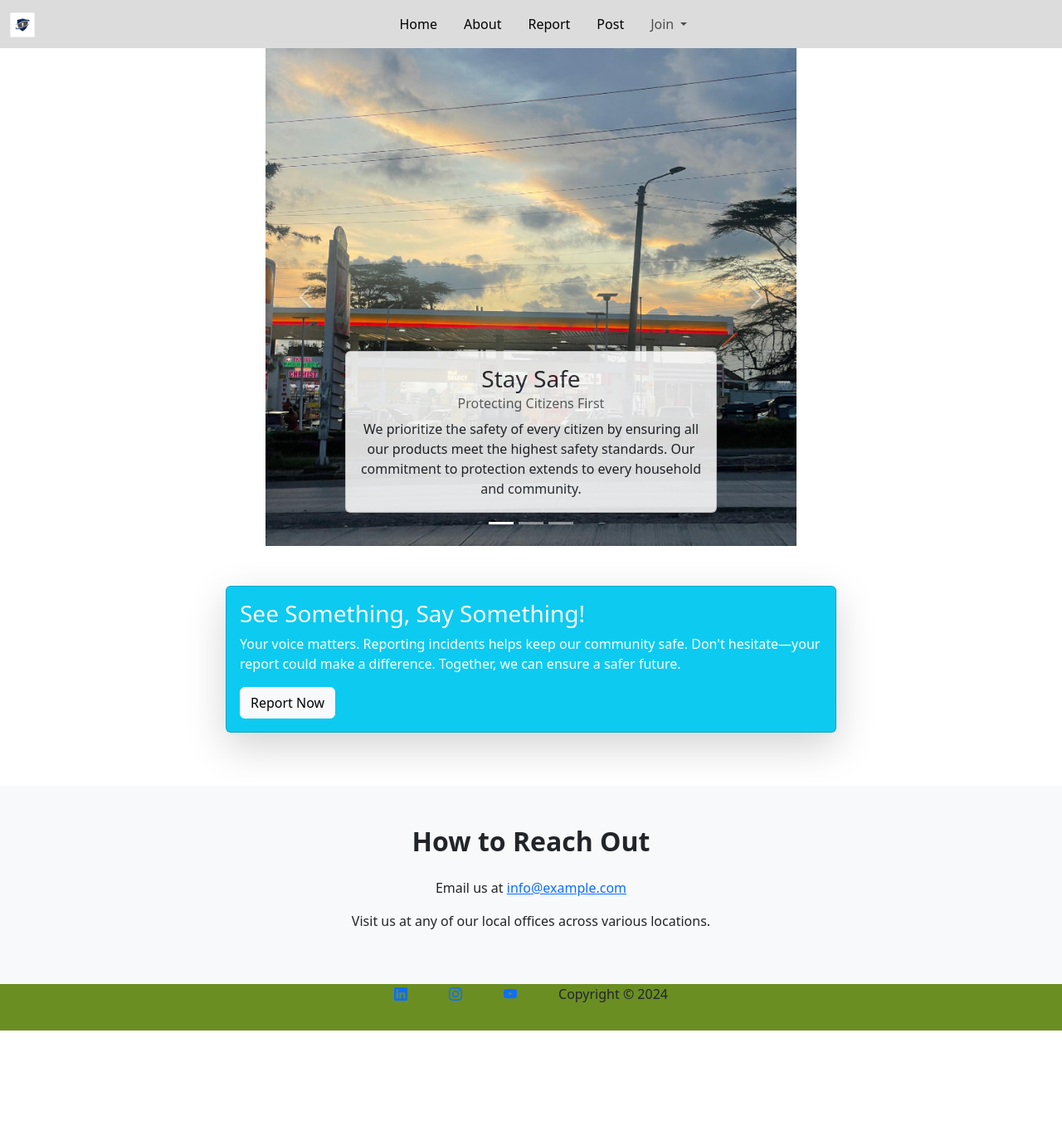
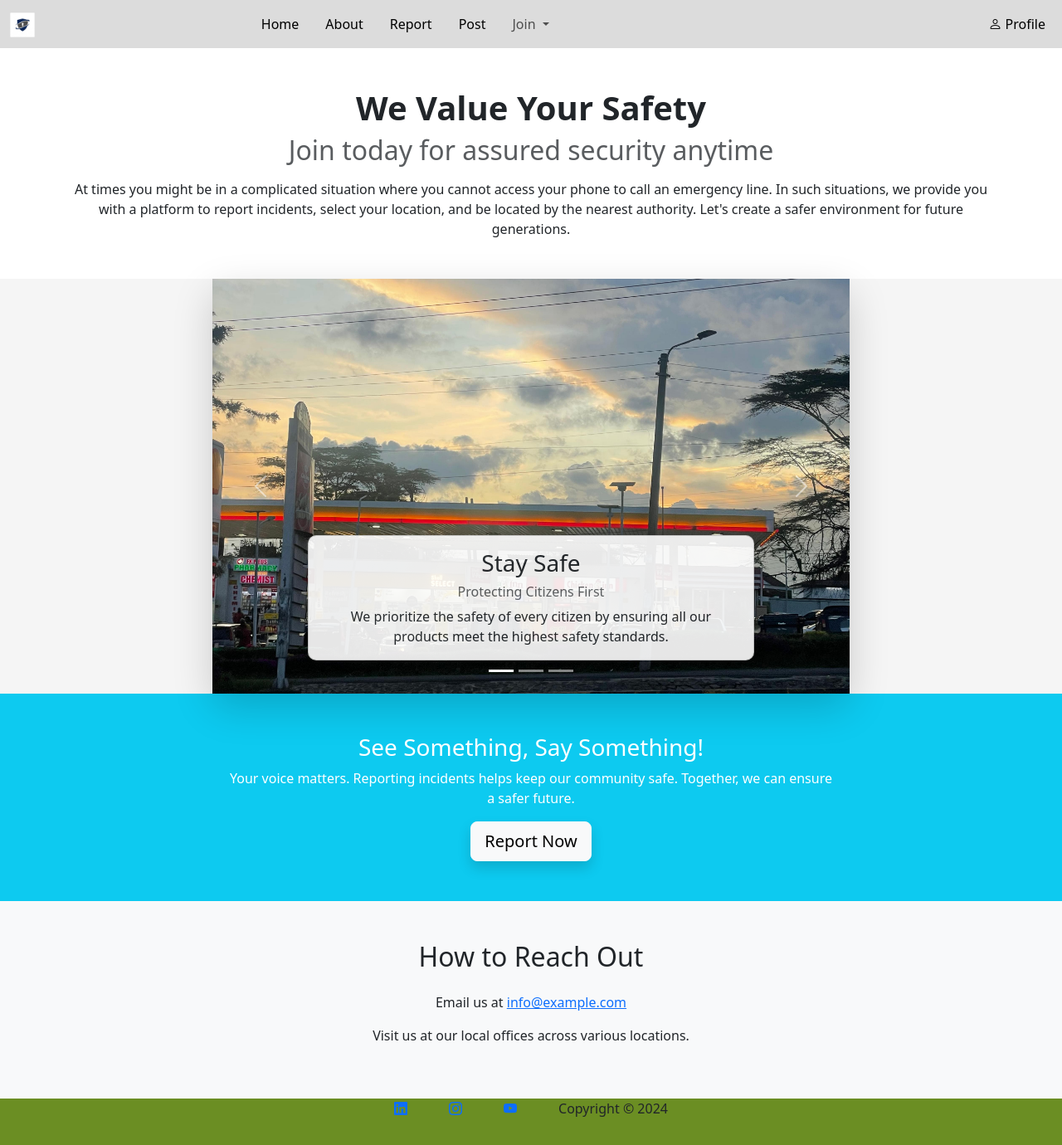
Before and after one commit to Kathoni/Emobilis-final-project, a Django app: page /application/index/ in a window 1280 px wide. Shown: the whole page at 83% size. Before the commit the page ends 1242 px from the top, so only its background shows below. Run offline with Django 5.2, Linux system fonts and the light colour scheme; some libraries are stand-ins or nearby versions.

Commit message:
advancement

```diff
--- a/Community/application/templates/base.html
+++ b/Community/application/templates/base.html
@@ -63,12 +63,18 @@
                     </li>
                 </ul>
 
+                <!-- Profile Link (pushed to the right) -->
+                <ul class="navbar-nav ms-auto">
+                    <li class="nav-item">
+                        <a class="nav-link active" href="{% url 'user' %}">
+                            <i class="bi bi-person"></i> Profile
+                        </a>
+                    </li>
+                </ul>
             </div>
         </div>
     </nav>
 </header>
-
-
     {% block content %}
     {% endblock %}
 
--- a/Community/application/templates/index.html
+++ b/Community/application/templates/index.html
@@ -1,14 +1,24 @@
 {% extends 'base.html' %}
 {% load static %}
-{% block title %}Home{% endblock %}
+{% block title %}Home | Your Safety Platform{% endblock %}
 
 {% block content %}
+<div class="container my-5 text-center">
+    <h1 class="fw-bold">We Value Your Safety</h1>
+    <h2 class="text-muted">Join today for assured security anytime</h2>
+    <p class="mt-3">
+        At times you might be in a complicated situation where you cannot access your phone to call an emergency line.
+        In such situations, we provide you with a platform to report incidents, select your location, and be
+        located by the nearest authority. Let's create a safer environment for future generations.
+    </p>
+</div>
+
 <!-- Carousel Section -->
-<div class="d-flex justify-content-center align-items-center" style="min-height: 60vh; background-color: white; padding: 0;">
-  <div id="carouselExampleDark" class="carousel slide" data-bs-ride="carousel" style="width: 50%; border-radius: 60px;">
+<div class="d-flex justify-content-center align-items-center" style="min-height: 60vh; background-color: #f5f5f5; padding: 0;">
+    <div id="carouselExampleDark" class="carousel slide shadow-lg" data-bs-ride="carousel" style="width: 60%; border-radius: 15px;">
         <!-- Indicators -->
         <div class="carousel-indicators">
-      <button type="button" data-bs-target="#carouselExampleDark" data-bs-slide-to="0" class="active" aria-current="true" aria-label="Slide 1"></button>
+            <button type="button" data-bs-target="#carouselExampleDark" data-bs-slide-to="0" class="active" aria-label="Slide 1"></button>
             <button type="button" data-bs-target="#carouselExampleDark" data-bs-slide-to="1" aria-label="Slide 2"></button>
             <button type="button" data-bs-target="#carouselExampleDark" data-bs-slide-to="2" aria-label="Slide 3"></button>
         </div>
@@ -17,14 +27,14 @@
         <div class="carousel-inner">
             <!-- First Slide -->
             <div class="carousel-item active" data-bs-interval="10000">
-        <img src="{% static 'media/courscel_img_1.jpg' %}" class="d-block w-100 img-fluid" style="height: 600px; object-fit: cover;" alt="First slide">
-        <div class="carousel-caption d-none d-md-block">
-          <div class="card bg-white" style="opacity: 0.85;">
+                <img src="{% static 'media/courscel_img_1.jpg' %}" class="d-block w-100" style="height: 500px; object-fit: cover;" alt="Stay Safe">
+                <div class="carousel-caption d-md-block">
+                    <div class="card bg-white shadow" style="opacity: 0.9; border-radius: 10px;">
                         <div class="card-body text-dark">
                             <h3 class="card-title">Stay Safe</h3>
-              <h6 class="card-subtitle mb-2 text-muted">Protecting Citizens First</h6>
+                            <h6 class="text-muted">Protecting Citizens First</h6>
                             <p class="card-text">
-                We prioritize the safety of every citizen by ensuring all our products meet the highest safety standards. Our commitment to protection extends to every household and community.
+                                We prioritize the safety of every citizen by ensuring all our products meet the highest safety standards.
                             </p>
                         </div>
                     </div>
@@ -33,14 +43,14 @@
 
             <!-- Second Slide -->
             <div class="carousel-item" data-bs-interval="2000">
-        <img src="{% static 'media/courscel_img_2.jpg' %}" class="d-block w-100 img-fluid" style="height: 600px; object-fit: cover;" alt="Second slide">
-        <div class="carousel-caption d-none d-md-block">
-          <div class="card bg-white" style="opacity: 0.85;">
+                <img src="{% static 'media/courscel_img_2.jpg' %}" class="d-block w-100" style="height: 500px; object-fit: cover;" alt="Safety First">
+                <div class="carousel-caption d-md-block">
+                    <div class="card bg-white shadow" style="opacity: 0.9; border-radius: 10px;">
                         <div class="card-body text-dark">
                             <h3 class="card-title">Safety First</h3>
-              <h6 class="card-subtitle mb-2 text-muted">Protecting Lives Through Innovation</h6>
+                            <h6 class="text-muted">Protecting Lives Through Innovation</h6>
                             <p class="card-text">
-                Our solutions are designed to safeguard lives. With innovative engineering and rigorous testing, we ensure protection is delivered seamlessly, keeping citizens safe from potential hazards.
+                                Our solutions are designed to safeguard lives through innovative engineering and rigorous testing.
                             </p>
                         </div>
                     </div>
@@ -49,14 +59,14 @@
 
             <!-- Third Slide -->
             <div class="carousel-item">
-        <img src="{% static 'media/courscel_img_3.jpg' %}" class="d-block w-100 img-fluid" style="height: 600px; object-fit: cover;" alt="Third slide">
-        <div class="carousel-caption d-none d-md-block">
-          <div class="card bg-white" style="opacity: 0.85;">
+                <img src="{% static 'media/courscel_img_3.jpg' %}" class="d-block w-100" style="height: 500px; object-fit: cover;" alt="Trusted Solutions">
+                <div class="carousel-caption d-md-block">
+                    <div class="card bg-white shadow" style="opacity: 0.9; border-radius: 10px;">
                         <div class="card-body text-dark">
                             <h3 class="card-title">Trusted Solutions</h3>
-              <h6 class="card-subtitle mb-2 text-muted">A Future of Security and Trust</h6>
+                            <h6 class="text-muted">A Future of Security and Trust</h6>
                             <p class="card-text">
-                Our trusted solutions are built for citizens’ peace of mind. We stand by our commitment to protect, serve, and empower communities through safe and reliable technology.
+                                Our trusted solutions are built for citizens’ peace of mind and empowerment.
                             </p>
                         </div>
                     </div>
@@ -66,29 +76,27 @@
 
         <!-- Navigation controls -->
         <button class="carousel-control-prev" type="button" data-bs-target="#carouselExampleDark" data-bs-slide="prev">
-      <span class="carousel-control-prev-icon" aria-hidden="true"></span>
+            <span class="carousel-control-prev-icon"></span>
             <span class="visually-hidden">Previous</span>
         </button>
         <button class="carousel-control-next" type="button" data-bs-target="#carouselExampleDark" data-bs-slide="next">
-      <span class="carousel-control-next-icon" aria-hidden="true"></span>
+            <span class="carousel-control-next-icon"></span>
             <span class="visually-hidden">Next</span>
         </button>
     </div>
 </div>
 
 <!-- Encourage Reporting Section -->
-<section class="py-5">
+<section class="py-5 bg-info text-white">
     <div class="container">
         <div class="row justify-content-center">
             <div class="col-md-8">
-        <div class="card shadow-lg text-white bg-info mb-3">
-          <div class="card-body">
-            <h3 class="card-title">See Something, Say Something!</h3>
-            <p class="card-text">
-              Your voice matters. Reporting incidents helps keep our community safe. Don't hesitate—your report could make a difference. Together, we can ensure a safer future.
+                <h3 class="text-center">See Something, Say Something!</h3>
+                <p class="text-center">
+                    Your voice matters. Reporting incidents helps keep our community safe. Together, we can ensure a safer future.
                 </p>
-            <a href="{% url 'login' %}" class="btn btn-light">Report Now</a>
-          </div>
+                <div class="d-flex justify-content-center">
+                    <a href="{% url 'report' %}" class="btn btn-light btn-lg shadow">Report Now</a>
                 </div>
             </div>
         </div>
@@ -98,9 +106,9 @@
 <!-- Contact Information Section -->
 <section class="py-5" style="background-color: #f8f9fa;">
     <div class="container text-center">
-    <h2 class="mb-4" style="font-size: 2rem; font-weight: bold;">How to Reach Out</h2>
-    <p>Email us at <a href="mailto:info@example.com" class="text-primary">info@example.com</a></p>
-    <p>Visit us at any of our local offices across various locations.</p>
+        <h2 class="mb-4">How to Reach Out</h2>
+        <p>Email us at <a href="mailto:thrusherkeys@gmail.com" class="text-primary">info@example.com</a></p>
+        <p>Visit us at our local offices across various locations.</p>
     </div>
 </section>
 {% endblock %}
--- a/Community/application/urls.py
+++ b/Community/application/urls.py
@@ -31,4 +31,6 @@ urlpatterns = [
     path('report/', views.report, name='report'),
     path('login/',views.login,name='login'),
     path('blog/', views.blog, name='blog'),
+    path('logout/',views.logout,name='logout'),
+    path('user/', views.user, name='user'),
 ]
--- a/Community/application/views.py
+++ b/Community/application/views.py
@@ -41,3 +41,8 @@ def blog(request):
 def settings(request):
     settings = SettingsForm()
     return render(request, 'settings.html', {'settings': settings})
+def logout(request):
+    return render(request, 'logout.html')
+
+def user(request):
+    return render(request, 'user.html')
```
Also changed, not shown: Community/application/templates/blog.html (+82 -2 lines), Community/application/templates/report.html (+46 -1 lines), Community/application/templates/user.html (added, +62 -0 lines), Community/application/static/media/Police.jpg (renamed from Community/application/static/media/Police.jpeg), Community/application/static/media/Rescue.jpg (renamed from Community/application/static/media/Rescue.jpeg), Community/application/static/media/tetherness.jpg (renamed from Community/application/static/media/tetherness.jpeg). Lines whose indentation alone changed are shown as unchanged.
